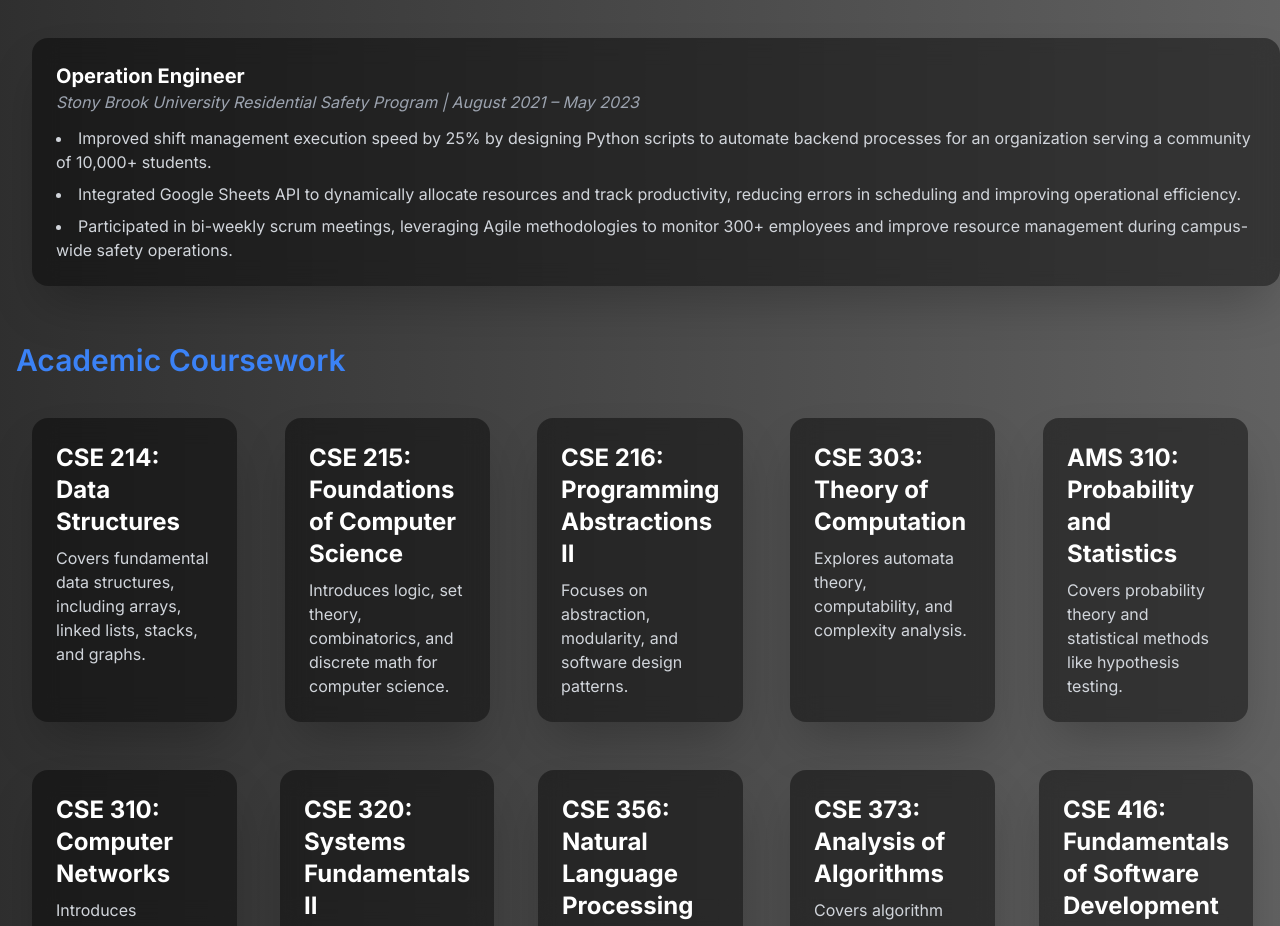
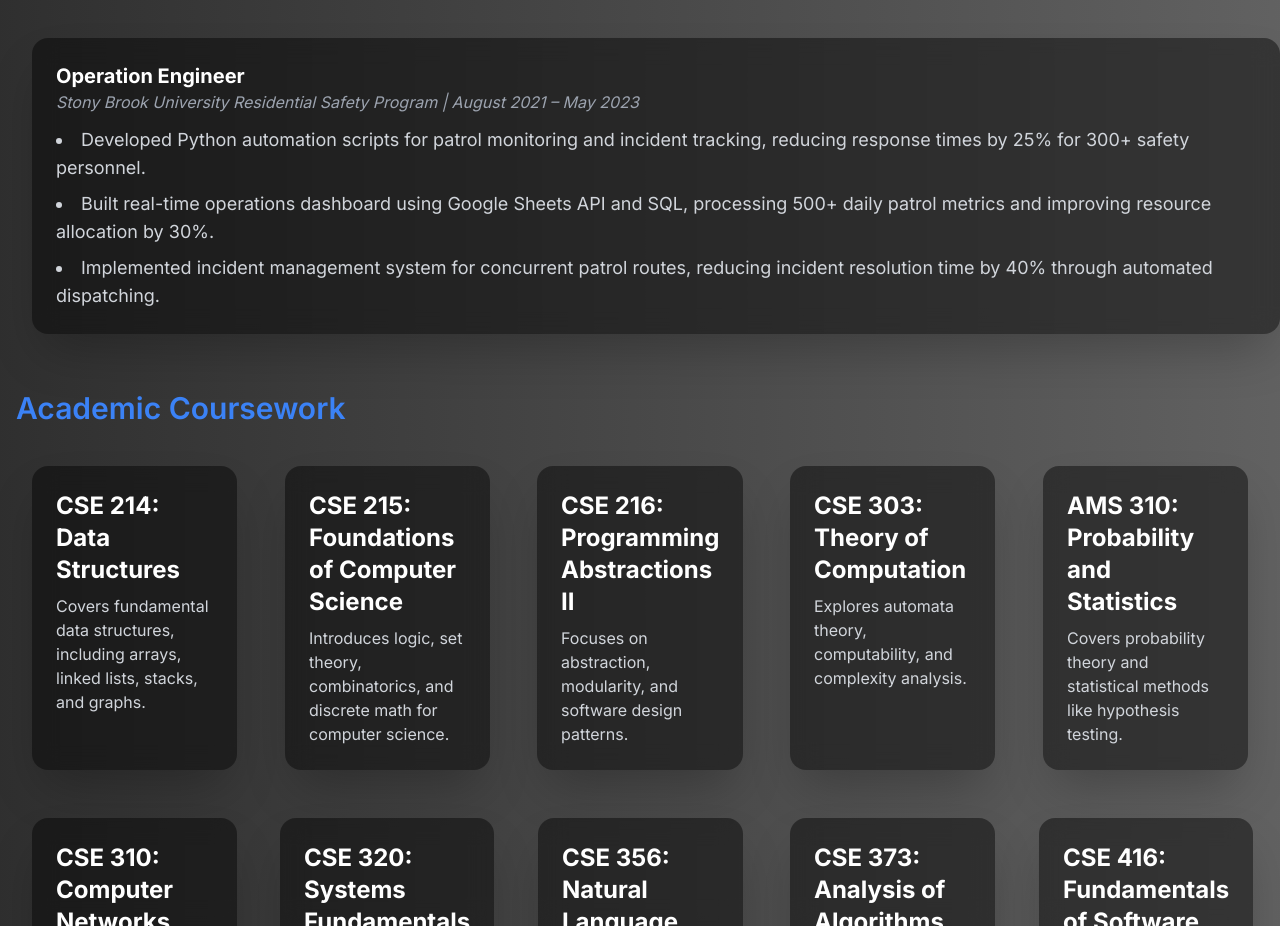
Before and after one commit to Arafat04H09/Portfolio, a React (Vite) app: page / in a window 1280 px wide. Shown: the part 3164-4090 px from the top of the page. Built offline with nearby package versions, Linux system fonts and the light colour scheme; no server answers; a web font is replaced by a local one.

Commit message:
updated experience

```diff
--- a/src/Components/ExperienceCard.tsx
+++ b/src/Components/ExperienceCard.tsx
@@ -30,7 +30,7 @@ const ExperienceCard: React.FC<ExperienceCardProps> = ({ title, organization, pe
     >
       <h3 className="text-white text-xl font-bold">{title}</h3>
       <p className="text-gray-400 text-base italic">{organization} | {period}</p>
-      <ul className="list-disc list-inside text-gray-300 text-base mt-3 space-y-2">
+      <ul className="list-disc list-inside text-gray-300 text-lg mt-3 space-y-2">
         {responsibilities.map((item, index) => (
           <li key={index}>{item}</li>
         ))}
--- a/src/Pages/Experience.tsx
+++ b/src/Pages/Experience.tsx
@@ -20,9 +20,9 @@ const Experiences = () => {
               organization="Stony Brook University Residential Safety Program"
               period="August 2021 – May 2023"
               responsibilities={[
-                "Improved shift management execution speed by 25% by designing Python scripts to automate backend processes for an organization serving a community of 10,000+ students.",
-                "Integrated Google Sheets API to dynamically allocate resources and track productivity, reducing errors in scheduling and improving operational efficiency.",
-                "Participated in bi-weekly scrum meetings, leveraging Agile methodologies to monitor 300+ employees and improve resource management during campus-wide safety operations.",
+                "Developed Python automation scripts for patrol monitoring and incident tracking, reducing response times by 25% for 300+ safety personnel.",
+                "Built real-time operations dashboard using Google Sheets API and SQL, processing 500+ daily patrol metrics and improving resource allocation by 30%.",
+                "Implemented incident management system for concurrent patrol routes, reducing incident resolution time by 40% through automated dispatching.",
               ]}
             />
           </div>
```
